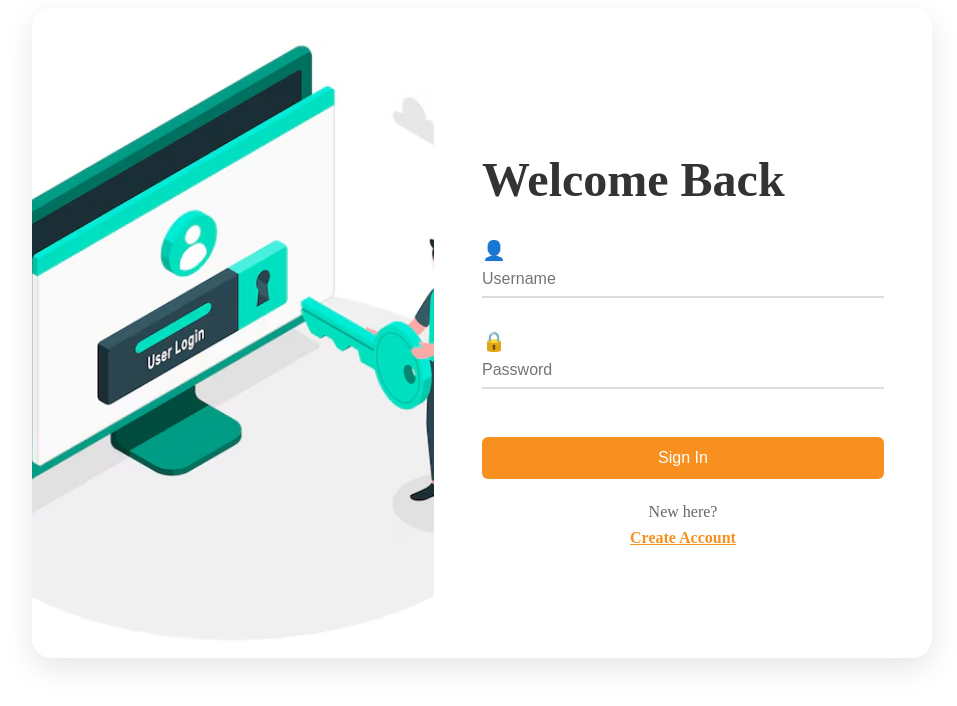
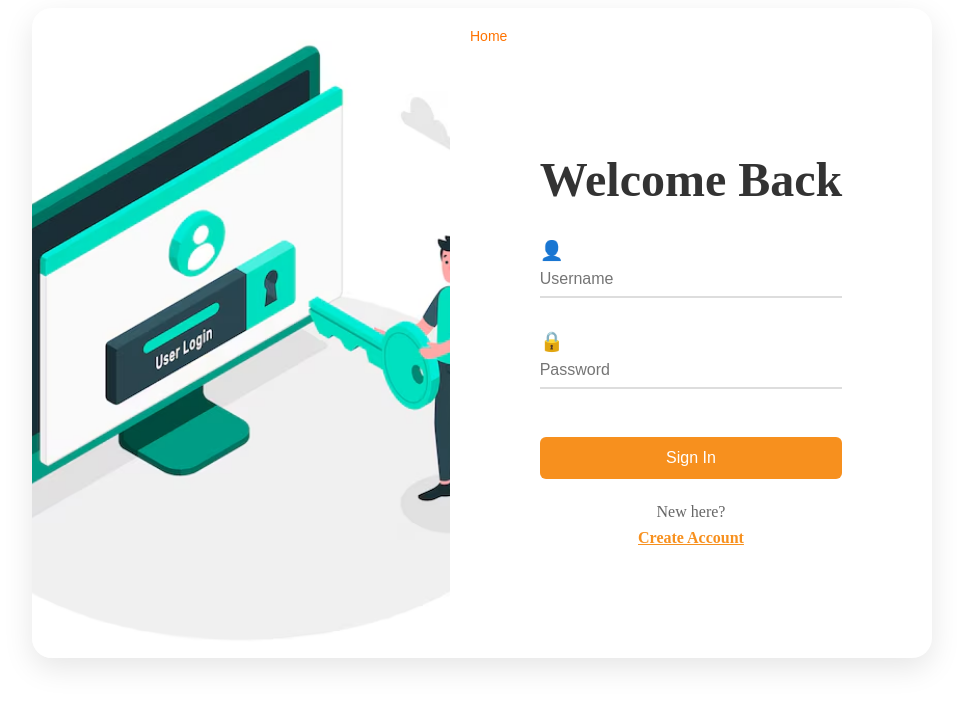
Before and after one commit to Steven-Yabann/Complaint-Management-System, a React (Vite) app in the folder Frontend/: page /login in a window 1280 px wide. Shown: the top 706 px of the page, without its empty margins (158-1115 px from the left). Built offline with nearby package versions, Linux system fonts and the light colour scheme.

Commit message:
added back home

```diff
--- a/Frontend/src/pages/Login.jsx
+++ b/Frontend/src/pages/Login.jsx
@@ -63,6 +63,7 @@ const LoginPage = () => {
             </div>
 
             <div className="form-panel">
+                <Link to="/" className="back-home-btn">Home</Link>
                 <form className="login-form" onSubmit={handleSubmit}>
                     <h1>Welcome Back</h1>
                     <div className="input-group">
--- a/Frontend/src/pages/Register.jsx
+++ b/Frontend/src/pages/Register.jsx
@@ -86,6 +86,7 @@ const RegisterPage = () => {
             </div>
 
             <div className="form-panel">
+                 <Link to="/" className="back-home-btn">Home</Link>
                 <form className="register-form" onSubmit={handleSubmit}>
                     <h1>Create Account</h1>
                     <div className="input-group">
--- a/Frontend/src/styling/login.css
+++ b/Frontend/src/styling/login.css
@@ -25,11 +25,12 @@
 
 /* Form Panel */
 .form-panel {
+    position: relative;
     flex: 1;
-    padding: 2rem 3rem;
     display: flex;
-    flex-direction: column;
     justify-content: center;
+    align-items: center;
+    padding: 2rem;
 }
 
 /* Layout Switching */
@@ -145,3 +146,19 @@ h1 {
 .input-group:has(+ .error-message) {
     margin-bottom: 0.5rem;
 }
+.back-home-btn {
+    font-family:sans-serif;
+    position: absolute;
+    top: 20px;
+    left: 20px;
+    color: #ff7300;
+    text-decoration: none;
+    font-size: 14px;
+    display: flex;
+    align-items: center;
+    transition: color 0.3s ease-in-out;
+}
+
+.back-home-btn:hover {
+    color: #955104;
+}
```
